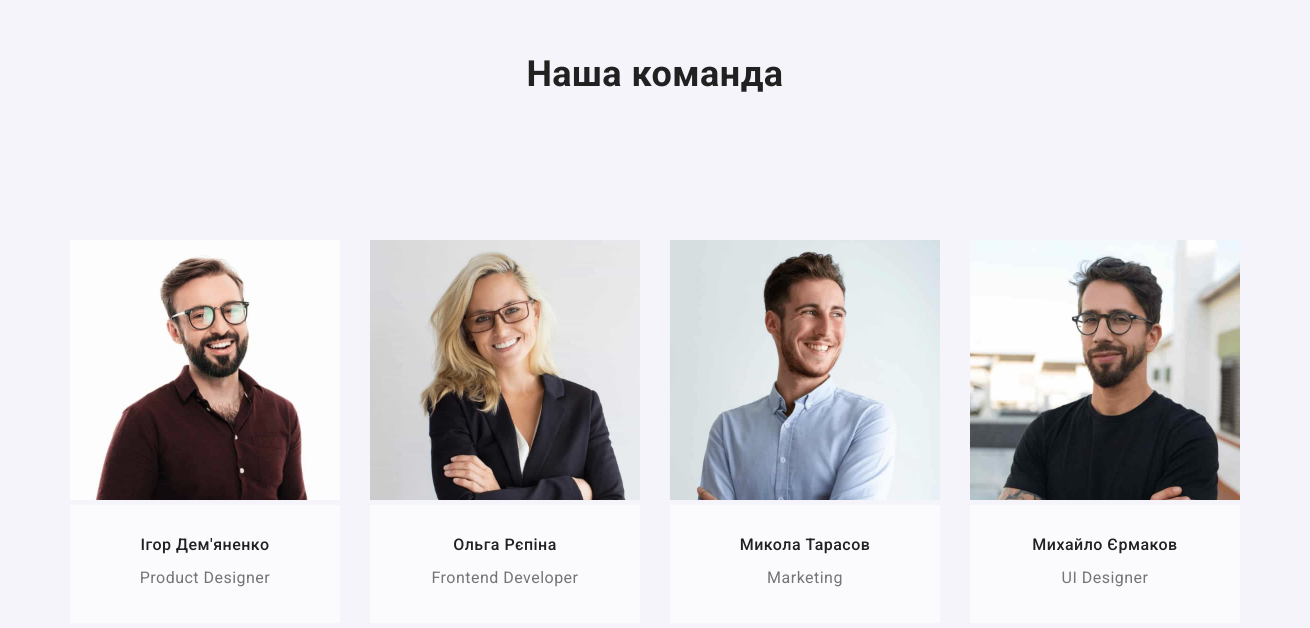
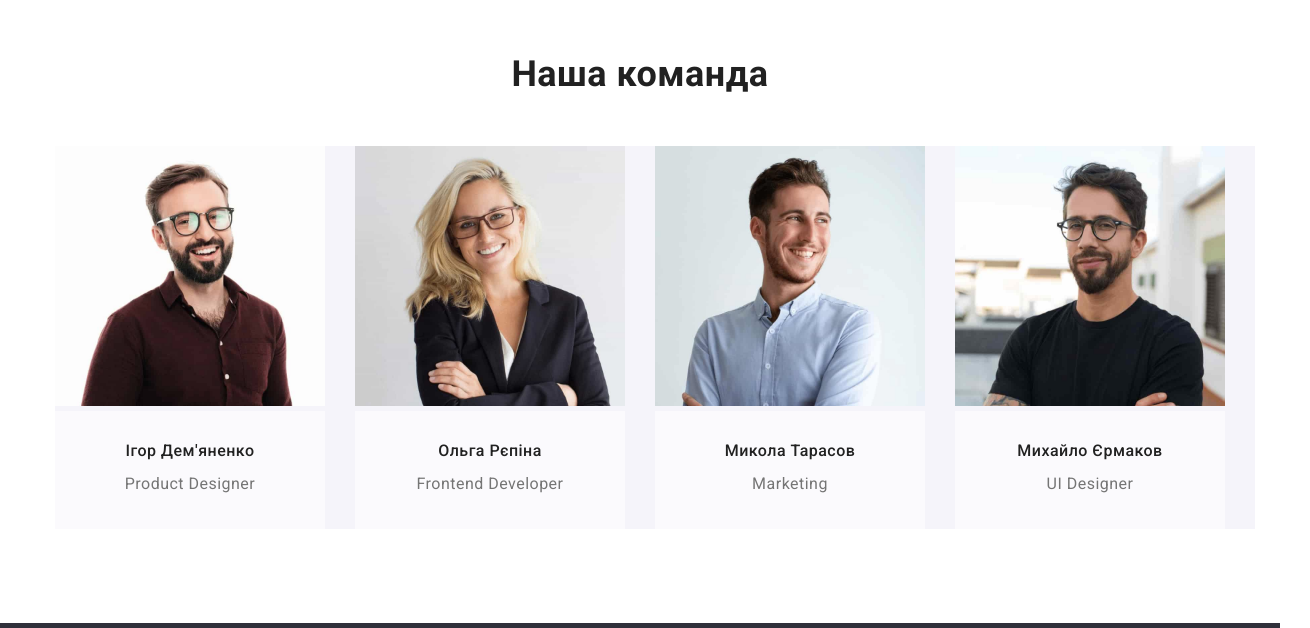
Before and after one commit to HannaNikola/goit-markup-hw-03, a plain HTML site: page index.html in a window 1280 px wide. Shown: the part 1492-2120 px from the top of the page, 1310 px wide, since content can reach past the window. Drawn offline with nearby package versions, Linux system fonts and the light colour scheme.

Commit message:
coorect-mistake

```diff
--- a/index.html
+++ b/index.html
@@ -124,7 +124,7 @@
         </div>
       </section>
       <!--about employees-->
-      <section class="section employees">
+      <section class="section section-employees">
         <div class="conteiner container-emploees">
           <h2 class="section-title">Наша команда</h2>
           <ul class="employees list">
--- a/styles-css/styles.css
+++ b/styles-css/styles.css
@@ -269,12 +269,14 @@ a{
 
 
 /* employee list */
+.section-employees{
+    padding-top: 94px;
+    padding-bottom: 94px;
+}
 .employees {
     display: flex;
     flex-wrap: wrap;
     margin-right: -30px;
-    padding-top: 94px;
-    padding-bottom: 94px;
     background-color: var(--background-second-color);
 }
 .employees-item {
@@ -417,7 +419,7 @@ color: var(--white-color);}
     font-size: 18px;
     line-height: 2;
     letter-spacing: 0.06em ;
-    padding-bottom: 4px;
+    margin-bottom: 4px;
 
 }
 .work {
```
